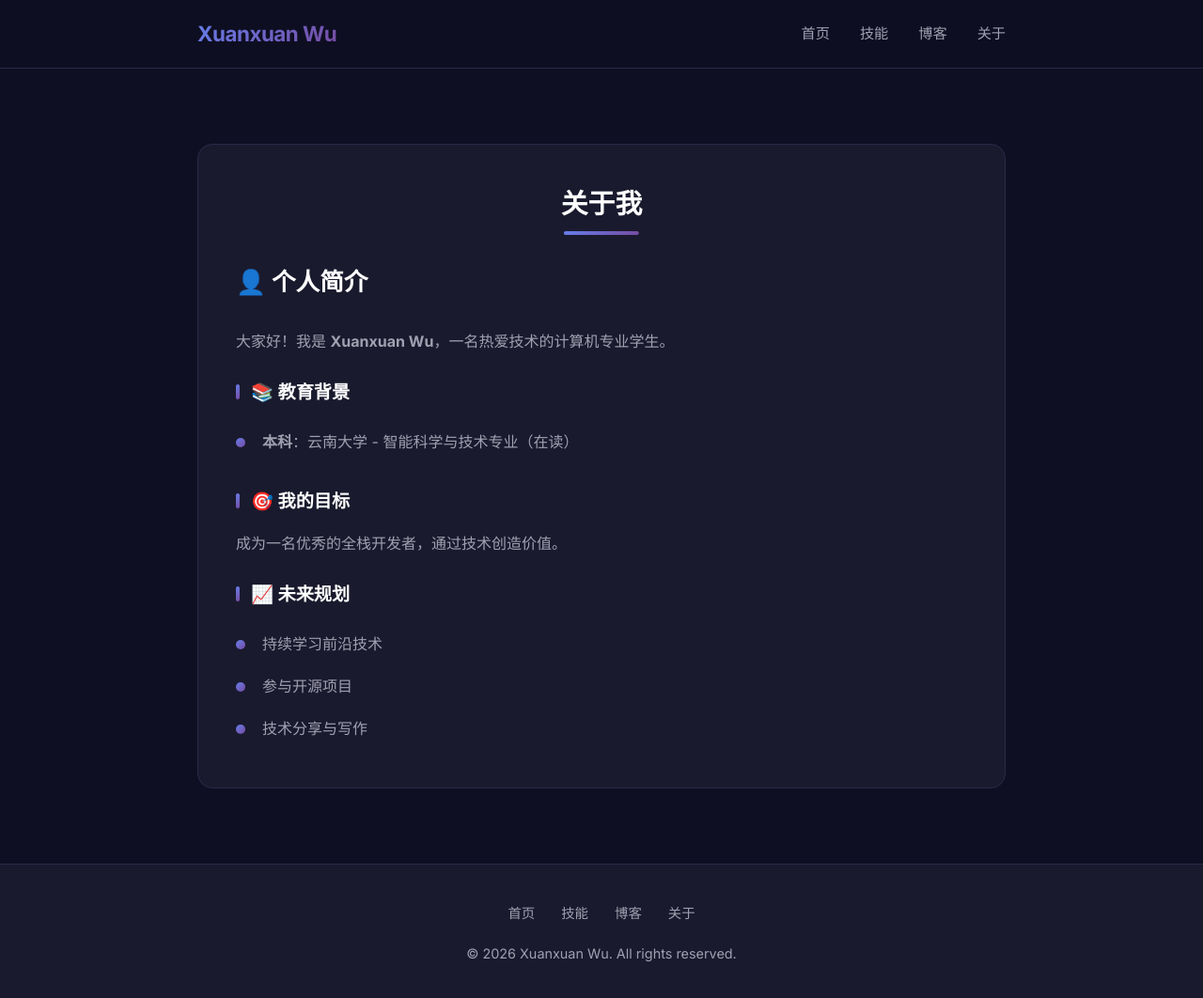
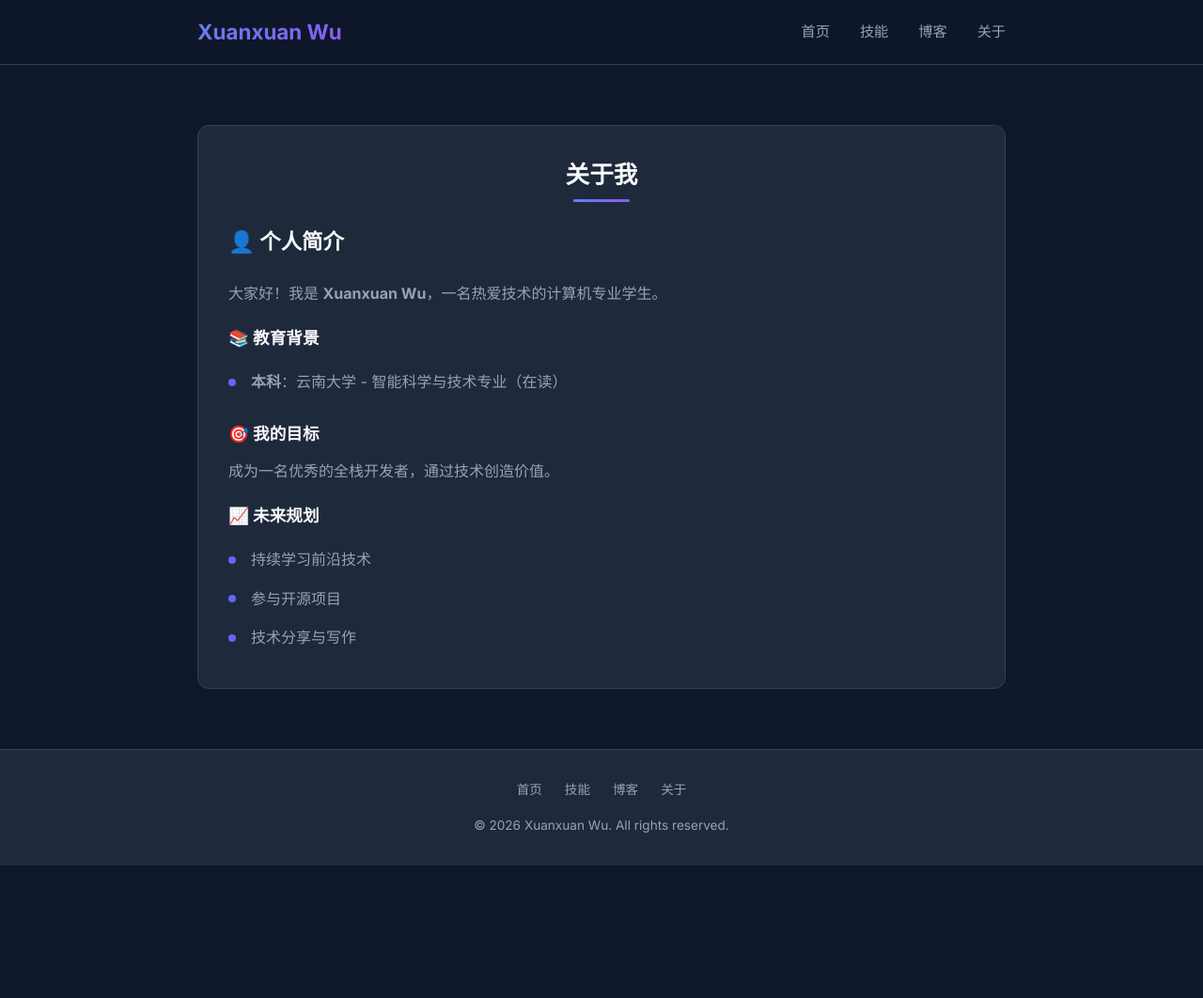
Before and after one commit to xuanxuanwuhh/xuanxuanwuhh.github.io, a Jekyll site: the page built from about.md, in a window 1280 px wide and 1066 px high. Shown: the top 1062 px of the window at 94% size. Built offline with Jekyll 4.4.1, drawn with Linux system fonts in a browser that asks for light colours.

Commit message:
Fix icon styling and sizing

```diff
--- a/assets/css/style.css
+++ b/assets/css/style.css
@@ -1,17 +1,17 @@
 @import url('https://fonts.googleapis.com/css2?family=Inter:wght@300;400;500;600;700&display=swap');
 
 :root {
-  --primary-color: #8b5cf6;
-  --primary-light: #a78bfa;
+  --primary-color: #6366f1;
+  --primary-light: #818cf8;
   --secondary-color: #06b6d4;
   --accent-color: #f472b6;
-  --bg-dark: #0f0f23;
-  --bg-card: #1a1a2e;
-  --text-primary: #ffffff;
-  --text-secondary: #a0a0b0;
-  --border-color: #2a2a4a;
-  --gradient-primary: linear-gradient(135deg, #667eea 0%, #764ba2 100%);
-  --gradient-hero: linear-gradient(180deg, #1a1a2e 0%, #16213e 100%);
+  --bg-dark: #0f172a;
+  --bg-card: #1e293b;
+  --text-primary: #f8fafc;
+  --text-secondary: #94a3b8;
+  --border-color: #334155;
+  --gradient-primary: linear-gradient(135deg, #667eea 0%, #8b5cf6 100%);
+  --gradient-hero: linear-gradient(180deg, #1e293b 0%, #0f172a 100%);
 }
 
 * { margin: 0; padding: 0; box-sizing: border-box; }
@@ -28,7 +28,7 @@ body {
 .container { max-width: 900px; margin: 0 auto; padding: 0 20px; }
 
 .header {
-  background: rgba(15, 15, 35, 0.95);
+  background: rgba(15, 23, 42, 0.95);
   backdrop-filter: blur(20px);
   position: sticky;
   top: 0;
@@ -50,7 +50,6 @@ body {
   -webkit-background-clip: text;
   -webkit-text-fill-color: transparent;
   background-clip: text;
-  letter-spacing: -0.5px;
 }
 
 .nav-links { display: flex; gap: 2rem; }
@@ -62,7 +61,6 @@ body {
   font-size: 0.95rem;
   transition: all 0.3s ease;
   position: relative;
-  padding: 0.5rem 0;
 }
 
 .nav-links a:hover { color: var(--text-primary); }
@@ -70,12 +68,11 @@ body {
 .nav-links a::after {
   content: '';
   position: absolute;
-  bottom: 0;
+  bottom: -4px;
   left: 0;
   width: 0;
   height: 2px;
   background: var(--gradient-primary);
-  border-radius: 2px;
   transition: width 0.3s ease;
 }
 
@@ -90,7 +87,6 @@ body {
   min-height: 100vh;
   display: flex;
   align-items: center;
-  justify-content: center;
 }
 
 .hero::before {
@@ -100,13 +96,13 @@ body {
   left: -50%;
   width: 200%;
   height: 200%;
-  background: radial-gradient(circle at 30% 20%, rgba(139, 92, 246, 0.15) 0%, transparent 50%);
+  background: radial-gradient(circle at 30% 20%, rgba(99, 102, 241, 0.1) 0%, transparent 50%);
   animation: pulse 8s ease-in-out infinite;
 }
 
 @keyframes pulse {
   0%, 100% { transform: scale(1); opacity: 0.5; }
-  50% { transform: scale(1.1); opacity: 0.8; }
+  50% { transform: scale(1.1); opacity: 0.7; }
 }
 
 .hero-content {
@@ -118,8 +114,8 @@ body {
 
 .avatar-wrapper {
   position: relative;
-  width: 180px;
-  height: 180px;
+  width: 160px;
+  height: 160px;
   margin: 0 auto 2rem;
 }
 
@@ -127,57 +123,32 @@ body {
   width: 100%;
   height: 100%;
   border-radius: 50%;
-  border: 4px solid transparent;
+  border: 3px solid transparent;
   background: linear-gradient(var(--bg-card), var(--bg-card)) padding-box,
               var(--gradient-primary) border-box;
-  box-shadow: 0 0 40px rgba(139, 92, 246, 0.4);
-  transition: all 0.4s ease;
-}
-
-.avatar:hover {
-  transform: scale(1.05);
-  box-shadow: 0 0 60px rgba(139, 92, 246, 0.6);
-}
-
-.avatar-wrapper::before {
-  content: '';
-  position: absolute;
-  top: -10px;
-  left: -10px;
-  right: -10px;
-  bottom: -10px;
-  border-radius: 50%;
-  background: var(--gradient-primary);
-  opacity: 0.3;
-  animation: rotate 20s linear infinite;
-}
-
-@keyframes rotate {
-  from { transform: rotate(0deg); }
-  to { transform: rotate(360deg); }
+  box-shadow: 0 0 30px rgba(99, 102, 241, 0.3);
 }
 
 .hero h1 {
-  font-size: 3rem;
+  font-size: 2.5rem;
   font-weight: 700;
   margin-bottom: 0.75rem;
-  background: linear-gradient(135deg, #ffffff 0%, #d0d0e0 100%);
+  background: linear-gradient(135deg, #ffffff 0%, #cbd5e1 100%);
   -webkit-background-clip: text;
   -webkit-text-fill-color: transparent;
   background-clip: text;
 }
 
 .hero-title {
-  font-size: 1.35rem;
+  font-size: 1.25rem;
   color: var(--text-secondary);
   margin-bottom: 1.5rem;
-  font-weight: 400;
 }
 
 .hero-description {
   color: var(--text-secondary);
-  margin-bottom: 2.5rem;
-  font-size: 1.1rem;
+  margin-bottom: 2rem;
+  font-size: 1rem;
   max-width: 500px;
   margin-left: auto;
   margin-right: auto;
@@ -186,102 +157,87 @@ body {
 .social-buttons {
   display: flex;
   justify-content: center;
-  gap: 1.25rem;
+  gap: 1rem;
 }
 
 .social-btn {
-  width: 48px;
-  height: 48px;
+  width: 44px;
+  height: 44px;
   border-radius: 50%;
   background: var(--bg-card);
   border: 1px solid var(--border-color);
   display: flex;
   align-items: center;
   justify-content: center;
-  color: var(--text-secondary);
   text-decoration: none;
-  transition: all 0.35s ease;
-  position: relative;
+  transition: all 0.3s ease;
+}
+
+.social-btn svg {
+  width: 20px;
+  height: 20px;
+  fill: var(--text-secondary);
+  transition: fill 0.3s ease;
 }
 
 .social-btn:hover {
   background: var(--gradient-primary);
-  color: white;
-  transform: translateY(-4px) scale(1.05);
-  box-shadow: 0 10px 30px rgba(139, 92, 246, 0.5);
+  border-color: var(--primary-color);
+  transform: translateY(-3px);
+  box-shadow: 0 8px 25px rgba(99, 102, 241, 0.4);
 }
 
-.social-btn svg {
-  width: 22px;
-  height: 22px;
+.social-btn:hover svg {
+  fill: white;
 }
 
-.section { padding: 5rem 0; }
+.section { padding: 4rem 0; }
 
 .section-title {
-  font-size: 1.8rem;
+  font-size: 1.6rem;
   font-weight: 600;
-  margin-bottom: 2.5rem;
+  margin-bottom: 2rem;
   text-align: center;
   position: relative;
-  display: inline-block;
-  left: 50%;
-  transform: translateX(-50%);
 }
 
 .section-title::after {
   content: '';
   position: absolute;
-  bottom: -10px;
+  bottom: -8px;
   left: 50%;
   transform: translateX(-50%);
-  width: 80px;
-  height: 4px;
+  width: 60px;
+  height: 3px;
   background: var(--gradient-primary);
   border-radius: 2px;
 }
 
 .skills-grid {
   display: grid;
-  grid-template-columns: repeat(auto-fit, minmax(220px, 1fr));
-  gap: 1.5rem;
+  grid-template-columns: repeat(auto-fit, minmax(200px, 1fr));
+  gap: 1.25rem;
 }
 
 .skill-item {
   background: var(--bg-card);
   border: 1px solid var(--border-color);
-  border-radius: 16px;
-  padding: 2rem;
+  border-radius: 12px;
+  padding: 1.5rem;
   text-align: center;
-  transition: all 0.35s ease;
-  position: relative;
-  overflow: hidden;
+  transition: all 0.3s ease;
 }
-
-.skill-item::before {
-  content: '';
-  position: absolute;
-  top: 0;
-  left: 0;
-  right: 0;
-  height: 3px;
-  background: var(--gradient-primary);
-  transform: scaleX(0);
-  transition: transform 0.35s ease;
-}
-
-.skill-item:hover::before { transform: scaleX(1); }
 
 .skill-item:hover {
   border-color: var(--primary-color);
-  transform: translateY(-6px);
-  box-shadow: 0 15px 40px rgba(139, 92, 246, 0.15);
+  transform: translateY(-5px);
+  box-shadow: 0 12px 35px rgba(99, 102, 241, 0.15);
 }
 
 .skill-icon {
-  width: 50px;
-  height: 50px;
-  margin: 0 auto 1rem;
+  width: 45px;
+  height: 45px;
+  margin: 0 auto 0.75rem;
   display: flex;
   align-items: center;
   justify-content: center;
@@ -301,42 +257,41 @@ body {
 
 .skill-item h4 {
   font-weight: 600;
-  font-size: 1.1rem;
-  margin-bottom: 0.6rem;
+  font-size: 1rem;
+  margin-bottom: 0.5rem;
 }
 
 .skill-item p {
   color: var(--text-secondary);
-  font-size: 0.875rem;
-  line-height: 1.6;
+  font-size: 0.8rem;
+  line-height: 1.5;
 }
 
 .blog-list {
   display: flex;
   flex-direction: column;
-  gap: 1.5rem;
+  gap: 1.25rem;
 }
 
 .blog-item {
   background: var(--bg-card);
   border: 1px solid var(--border-color);
-  border-radius: 16px;
-  padding: 1.75rem;
-  transition: all 0.35s ease;
+  border-radius: 12px;
+  padding: 1.5rem;
+  transition: all 0.3s ease;
 }
 
 .blog-item:hover {
   border-color: var(--primary-color);
-  transform: translateX(8px);
-  box-shadow: 0 10px 35px rgba(139, 92, 246, 0.12);
+  transform: translateX(5px);
 }
 
 .blog-item a { text-decoration: none; color: inherit; }
 
 .blog-title {
-  font-size: 1.35rem;
+  font-size: 1.2rem;
   font-weight: 600;
-  margin-bottom: 0.75rem;
+  margin-bottom: 0.5rem;
   color: var(--text-primary);
   transition: color 0.3s ease;
 }
@@ -345,53 +300,39 @@ body {
 
 .blog-meta {
   color: var(--text-secondary);
-  font-size: 0.875rem;
-  margin-bottom: 0.75rem;
+  font-size: 0.8rem;
 }
 
 .card-excerpt {
   color: var(--text-secondary);
-  font-size: 0.95rem;
-  line-height: 1.7;
+  font-size: 0.9rem;
+  margin-top: 0.75rem;
+  line-height: 1.6;
 }
 
 .about-content {
   background: var(--bg-card);
   border: 1px solid var(--border-color);
-  border-radius: 16px;
-  padding: 2.5rem;
+  border-radius: 12px;
+  padding: 2rem;
 }
 
 .about-content h2 {
-  font-size: 1.6rem;
-  margin-bottom: 1.75rem;
+  font-size: 1.4rem;
+  margin-bottom: 1.5rem;
   color: var(--text-primary);
 }
 
 .about-content h3 {
-  font-size: 1.2rem;
-  margin: 1.5rem 0 1rem;
+  font-size: 1.1rem;
+  margin: 1.25rem 0 0.75rem;
   color: var(--text-primary);
-  position: relative;
-  padding-left: 1rem;
-}
-
-.about-content h3::before {
-  content: '';
-  position: absolute;
-  left: 0;
-  top: 50%;
-  transform: translateY(-50%);
-  width: 4px;
-  height: 16px;
-  background: var(--gradient-primary);
-  border-radius: 2px;
 }
 
 .about-content p {
   color: var(--text-secondary);
-  margin-bottom: 1.25rem;
-  line-height: 1.8;
+  margin-bottom: 1rem;
+  line-height: 1.7;
 }
 
 .about-content ul {
@@ -401,9 +342,9 @@ body {
 
 .about-content li {
   color: var(--text-secondary);
-  padding: 0.6rem 0;
+  padding: 0.5rem 0;
+  padding-left: 1.5rem;
   position: relative;
-  padding-left: 1.75rem;
 }
 
 .about-content li::before {
@@ -412,36 +353,36 @@ body {
   left: 0;
   top: 50%;
   transform: translateY(-50%);
-  width: 10px;
-  height: 10px;
-  background: var(--gradient-primary);
+  width: 8px;
+  height: 8px;
+  background: var(--primary-color);
   border-radius: 50%;
 }
 
 .footer {
   background: var(--bg-card);
   border-top: 1px solid var(--border-color);
-  padding: 2.5rem 0;
+  padding: 2rem 0;
   text-align: center;
 }
 
 .footer p {
   color: var(--text-secondary);
-  font-size: 0.9rem;
+  font-size: 0.85rem;
 }
 
 .footer-links {
   display: flex;
   justify-content: center;
-  gap: 1.75rem;
-  margin-bottom: 1.25rem;
+  gap: 1.5rem;
+  margin-bottom: 1rem;
 }
 
 .footer-links a {
   color: var(--text-secondary);
   text-decoration: none;
-  font-size: 0.9rem;
-  transition: all 0.3s ease;
+  font-size: 0.85rem;
+  transition: color 0.3s ease;
 }
 
 .footer-links a:hover { color: var(--primary-light); }
@@ -454,76 +395,47 @@ body {
   bottom: 0;
   pointer-events: none;
   z-index: 0;
-  overflow: hidden;
 }
 
 .floating-icon {
   position: absolute;
-  opacity: 0.05;
-  animation: float 15s ease-in-out infinite;
+  opacity: 0.03;
+  animation: float 20s ease-in-out infinite;
 }
 
 .floating-icon svg {
-  width: 80px;
-  height: 80px;
+  width: 60px;
+  height: 60px;
   fill: var(--primary-color);
 }
 
-.floating-icon:nth-child(1) {
-  top: 20%;
-  left: 10%;
-  animation-delay: 0s;
-}
-
-.floating-icon:nth-child(2) {
-  top: 40%;
-  right: 15%;
-  animation-delay: 3s;
-}
-
-.floating-icon:nth-child(3) {
-  bottom: 30%;
-  left: 20%;
-  animation-delay: 6s;
-}
-
-.floating-icon:nth-child(4) {
-  top: 60%;
-  left: 5%;
-  animation-delay: 9s;
-}
-
-.floating-icon:nth-child(5) {
-  bottom: 20%;
-  right: 10%;
-  animation-delay: 12s;
-}
+.floating-icon:nth-child(1) { top: 15%; left: 5%; animation-delay: 0s; }
+.floating-icon:nth-child(2) { top: 35%; right: 10%; animation-delay: 5s; }
+.floating-icon:nth-child(3) { bottom: 25%; left: 15%; animation-delay: 10s; }
+.floating-icon:nth-child(4) { bottom: 40%; right: 5%; animation-delay: 15s; }
 
 @keyframes float {
   0%, 100% { transform: translateY(0) rotate(0deg); }
-  50% { transform: translateY(-30px) rotate(180deg); }
+  50% { transform: translateY(-20px) rotate(180deg); }
 }
 
 @media (max-width: 768px) {
-  .hero h1 { font-size: 2.25rem; }
-  .hero-title { font-size: 1.15rem; }
-  .nav-links { gap: 1.25rem; }
-  .nav-links a { font-size: 0.875rem; }
+  .hero h1 { font-size: 2rem; }
+  .hero-title { font-size: 1.1rem; }
+  .nav-links { gap: 1rem; }
   .skills-grid { grid-template-columns: 1fr; }
-  .skill-item { padding: 1.5rem; }
-  .section { padding: 3.5rem 0; }
-  .about-content { padding: 1.75rem; }
-  .floating-icon svg { width: 50px; height: 50px; }
+  .section { padding: 3rem 0; }
+  .about-content { padding: 1.5rem; }
 }
 
 @keyframes fadeInUp {
-  from { opacity: 0; transform: translateY(30px); }
+  from { opacity: 0; transform: translateY(20px); }
   to { opacity: 1; transform: translateY(0); }
 }
 
-.hero-content > * { animation: fadeInUp 0.8s ease-out forwards; }
-.hero-content .avatar-wrapper { animation-delay: 0.1s; opacity: 0; }
-.hero-content h1 { animation-delay: 0.2s; opacity: 0; }
-.hero-content .hero-title { animation-delay: 0.3s; opacity: 0; }
-.hero-content .hero-description { animation-delay: 0.4s; opacity: 0; }
-.hero-content .social-buttons { animation-delay: 0.5s; opacity: 0; }
+.hero-content > * { animation: fadeInUp 0.6s ease-out forwards; }
+.avatar-wrapper { animation-delay: 0.1s; opacity: 0; }
+.hero h1 { animation-delay: 0.2s; opacity: 0; }
+.hero-title { animation-delay: 0.3s; opacity: 0; }
+.hero-description { animation-delay: 0.4s; opacity: 0; }
+.social-buttons { animation-delay: 0.5s; opacity: 0; }
```
Also changed, not shown: _layouts/home.html (+20 -25 lines).
